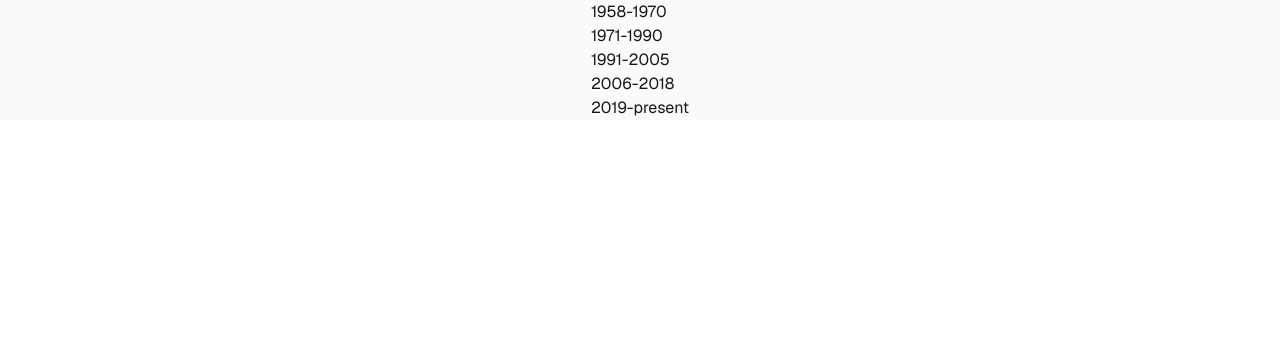
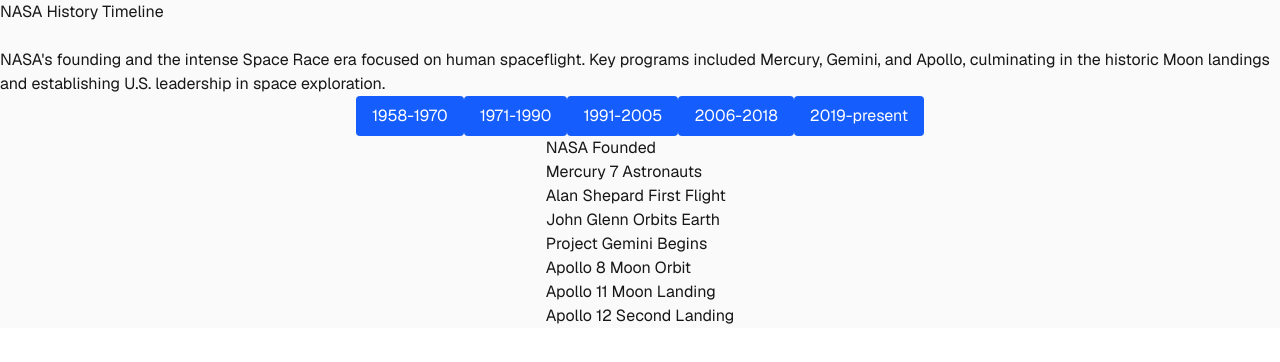
Before and after one commit to skswong8/nasa-history-timeline, a Next.js app: page / in a window 1280 px wide. Shown: the top 362 px of the page. Built offline with nearby package versions, Linux system fonts and the light colour scheme; no server answers.

Commit message:
Adjust eras endpoint data and add era and archive markup

```diff
--- a/src/app/api/timeline/eras/route.ts
+++ b/src/app/api/timeline/eras/route.ts
@@ -5,6 +5,10 @@
 export async function GET() {
 	const data: TimelineData = await getTimelineData();
 
-	const eras = data.eras.map(era => era.era);
+	const eras = data.eras.map(era => ({
+		title: era.era,
+		description: era.eraDescription
+	}));
+
 	return NextResponse.json(eras);
 }
--- /dev/null
+++ b/src/app/components/ArchiveList.tsx
@@ -0,0 +1,52 @@
+'use client';
+
+import { useEffect, useState } from 'react';
+import { fetchEra } from '../services/api';
+import { TimelineItem } from '@/types/timeline';
+
+interface ErasProp {
+	selectedEra: string
+	setEraDescription: (value: string) => void
+}
+
+/**
+ * Renders the timeline cards.
+ * @param selectedEra - Selected era.
+ * @param setEraDescription - State setter to update the era description.
+ * @returns A list of timeline cards.
+ */
+export default function ArchiveList( { selectedEra, setEraDescription }: ErasProp ) {
+	const [data, setData] = useState([]);
+	const [loading, setLoading] = useState(true);
+	const [error, setError] = useState(null);
+
+	useEffect(() => {
+		fetchEra(selectedEra)
+			.then((response) => {
+				setData(response.items);
+				setEraDescription(response.eraDescription);
+			})
+			.catch((err) => {
+				setError(err.message);
+			})
+			.finally(() => {
+				setLoading(false);
+			});
+	}, [setEraDescription, selectedEra]);
+
+	return (
+		<div className="flex flex-col flex-1 items-center justify-center bg-zinc-50 font-sans dark:bg-black">
+			<div className="flex flex-col items-center gap-6 text-center sm:items-start sm:text-left">
+				{ loading && <div>Loading...</div> }
+				{ error && <div>Something went wrong: {error}</div> }
+				{ !loading && !error &&
+					<ul>
+						{ data.map((era: TimelineItem, index: number) => (
+							<li key={index}>{era.title}</li>
+						)) }
+					</ul>
+				}
+			</div>
+		</div>
+	)
+}
--- a/src/app/components/Eras.tsx
+++ b/src/app/components/Eras.tsx
@@ -1,16 +1,33 @@
 'use client';
 
+import { TimelineEra } from '@/types/timeline';
+
 interface ErasProp {
-	eras: string[]
+	eras: TimelineEra[]
+	setSelectedEra: (value: string) => void
 }
 
-export default function Eras( { eras }: ErasProp ) {
+/**
+ * Renders the era navigation buttons.
+ * @param eras - Array of timeline eras.
+ * @param setSelectedEra - State setter to update the currently selected era.
+ * @returns A list of era buttons.
+ */
+export default function Eras( { eras, setSelectedEra }: ErasProp ) {
 	return (
 		<div className="flex flex-col flex-1 items-center justify-center bg-zinc-50 font-sans dark:bg-black">
 			<div className="flex flex-col items-center gap-6 text-center sm:items-start sm:text-left">
 					<ul>
-					{ eras.map((era: string, index: number) => (
-						<li key={index}>{era}</li>
+					{ eras.map((era: TimelineEra, index: number) => (
+						<button
+							className="bg-blue-600 text-white hover:bg-blue-700 px-4 py-2 rounded"
+							key={ index }
+							onClick={ () => {
+								setSelectedEra(era.title);
+							} }
+						>
+							<span className="">{ era.title }</span>
+						</button>
 					)) }
 				</ul>
 			</div>
--- a/src/app/components/TimelineClient.tsx
+++ b/src/app/components/TimelineClient.tsx
@@ -1,20 +1,28 @@
 'use client';
 
-import { useState } from 'react'
-import { TimelineEra } from '@/types/timeline'
-import Eras from './Eras'
+import { useState } from 'react';
+import { TimelineEra } from '@/types/timeline';
+import Eras from './Eras';
+import ArchiveList from './ArchiveList';
 
 interface TimelineClientProps {
-	eras: string[]
-	era: TimelineEra
+	eras: TimelineEra[]
 }
 
-export default function TimelineClient({ eras, era }: TimelineClientProps) {
-	const [selectedEra, setSelectedEra] = useState<string>(eras[0]);
+export default function TimelineClient({ eras }: TimelineClientProps) {
+	const [selectedEra, setSelectedEra] = useState<string>(eras[0].title);
+	const [eraDescription, setEraDescription] = useState<string>(eras[0].description);
 
 	return (
 		<main>
-			<Eras eras={ eras } />
+			<div className="flex flex-col flex-1 items-center justify-center bg-zinc-50 font-sans dark:bg-black">
+				<div className="flex flex-col items-center gap-6 text-center sm:items-start sm:text-left">
+					<h1>NASA History Timeline</h1>
+					<p>{ eraDescription }</p>
+				</div>
+			</div>
+			<Eras eras={ eras } setSelectedEra={ setSelectedEra } />
+			<ArchiveList selectedEra={ selectedEra } setEraDescription={ setEraDescription } />
 		</main>
 	)
 }
--- a/src/app/page.tsx
+++ b/src/app/page.tsx
@@ -1,10 +1,13 @@
 import TimelineClient from './components/TimelineClient';
 
+/**
+ * Home SSR entrypoint.
+ * Fetches eras.
+ * @returns { object } CSR entrypoint.
+ */
 export default async function Home() {
 	const fetchEras = await fetch(`${process.env.NEXT_PUBLIC_SITE_URL}/api/timeline/eras`);
-	const fetchEra = await fetch(`${process.env.NEXT_PUBLIC_SITE_URL}/api/timeline?era=1958-1970`);
 	const eras = await fetchEras.json();
-	const era = await fetchEra.json();
 
-	return <TimelineClient eras={ eras } era={ era } />
+	return <TimelineClient eras={ eras } />
 }
--- /dev/null
+++ b/src/app/services/api.tsx
@@ -0,0 +1,6 @@
+export const fetchEra = async ( selectedEra: string ) => {
+	const response = await fetch(`${process.env.NEXT_PUBLIC_SITE_URL}/api/timeline?era=${ selectedEra }`);
+	if ( ! response.ok ) throw new Error( 'Failed to fetch' );
+
+	return response.json();
+};
```
Also changed, not shown: src/types/timeline.ts (+6 -1 lines).
